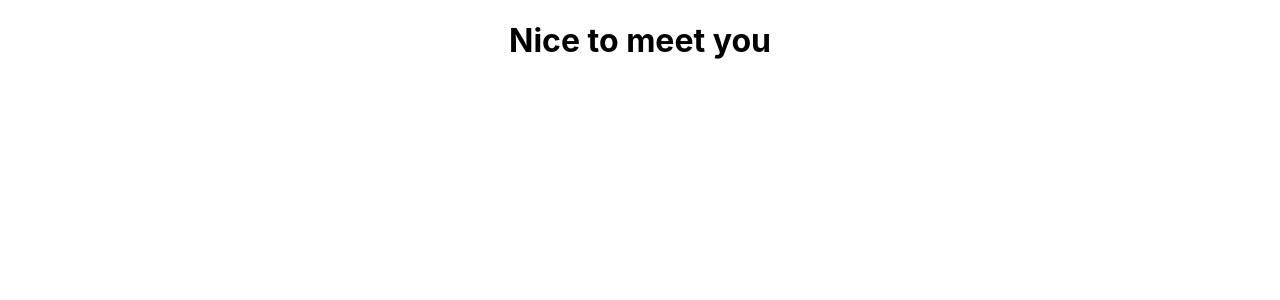
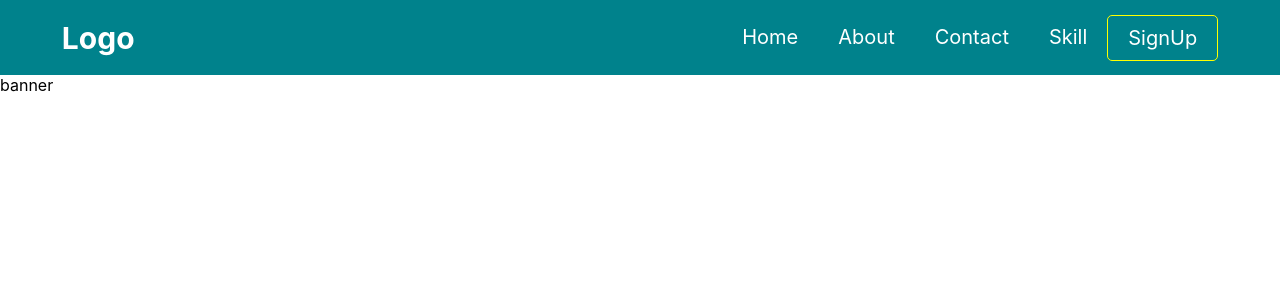
Before and after one commit to emon955/react-portfolio, a React (Create React App) app: page / in a window 1280 px wide. Shown: the top 300 px of the page. Built offline with nearby package versions, Linux system fonts and the light colour scheme.

Commit message:
start from nav

```diff
--- a/package.json
+++ b/package.json
@@ -9,6 +9,7 @@
     "@testing-library/user-event": "^13.5.0",
     "react": "^18.2.0",
     "react-dom": "^18.2.0",
+    "react-router-dom": "^6.4.5",
     "react-scripts": "5.0.1",
     "web-vitals": "^2.1.4"
   },
--- a/public/index.html
+++ b/public/index.html
@@ -24,6 +24,7 @@
       work correctly both with client-side routing and a non-root public URL.
       Learn how to configure a non-root public URL by running `npm run build`.
     -->
+    <link rel="stylesheet" href="https://use.fontawesome.com/releases/v5.15.4/css/all.css" integrity="sha384-DyZ88mC6Up2uqS4h/KRgHuoeGwBcD4Ng9SiP4dIRy0EXTlnuz47vAwmeGwVChigm" crossorigin="anonymous"/>
     <title>React App</title>
   </head>
   <body>
--- a/src/App.js
+++ b/src/App.js
@@ -1,11 +1,25 @@
-import logo from './logo.svg';
+
 import './App.css';
-
+import { BrowserRouter } from "react-router-dom"
+import { Routes, Route } from "react-router-dom"
+import About from './Component/About';
+import Contact from './Component/Contact';
+import Home from './Component/Home';
+import Navbar from './Component/Navbar/Navbar';
+import SignUp from './Component/SignUp';
+import Skill from './Component/Skill';
 function App() {
   return (
-    <div className="App">
-        <h1>Nice to meet you</h1>
-    </div>
+    <BrowserRouter>
+      <Navbar />
+      <Routes>
+        <Route path="/" element={<Home />} />
+        <Route path="about" element={<About />} />
+        <Route path="contact" element={<Contact />} />
+        <Route path="skill" element={<Skill />} />
+        <Route path="signup" element={<SignUp />} />
+      </Routes>
+    </BrowserRouter>
   );
 }
 
--- /dev/null
+++ b/src/Component/About.js
@@ -0,0 +1,9 @@
+import React from 'react'
+
+const About = () => {
+  return (
+    <div>about</div>
+  )
+}
+
+export default About
--- /dev/null
+++ b/src/Component/Banner.js
@@ -0,0 +1,9 @@
+import React from 'react'
+
+const Banner = () => {
+  return (
+    <div>banner</div>
+  )
+}
+
+export default Banner
--- /dev/null
+++ b/src/Component/Contact.js
@@ -0,0 +1,9 @@
+import React from 'react'
+
+const Contact = () => {
+  return (
+    <div>Contact</div>
+  )
+}
+
+export default Contact
--- /dev/null
+++ b/src/Component/Home.js
@@ -0,0 +1,11 @@
+import React from 'react'
+import Banner from './Banner'
+const Home = () => {
+  return (
+     <>
+       <Banner />
+     </>
+  )
+}
+
+export default Home
--- /dev/null
+++ b/src/Component/Navbar/Navbar.css
@@ -0,0 +1,77 @@
+*{
+    margin: 0;
+    padding: 0;
+    box-sizing: border-box;
+}
+.navbar{
+    display: flex;
+    justify-content: space-around;
+    align-items: center;
+    height: 75px;
+    background-color: #00828c;
+    color: white;
+}
+.logo{
+    font-size: 30px;
+}
+.nav-links{
+    display: flex;
+    justify-content: flex-end;
+    list-style: none;
+    width: 75%;
+}
+a{
+    text-decoration: none;
+    color: white;
+    font-size: 20px;
+    padding: 10px 20px;
+    cursor: pointer;
+}
+.signup{
+    border: 1px solid yellow;
+    border-radius: 5px;
+}
+.mobile-menu-icon{
+    display: none;
+}
+@media screen and (max-width:780px){
+    .nav-links{
+        display: none;
+    }
+    .nav-links-mobile{
+        position: absolute;
+        display: block;
+        list-style: none;
+        background-color: #005469;
+        left: 0;
+        top: 75px;
+        transition: all 0.5s ease-out;
+        width: 100%;
+    }
+    a{
+        text-align: center;
+        padding: 32px;
+        width: 100%;
+        transition: all 0.5s ease;
+    }
+    .signup{
+        border: none;
+    }
+    .mobile-menu-icon{
+        display: block;
+        position: absolute;
+        font-size: 30px;
+        color: white;
+        background-color: #00828c;
+        border: none;
+        outline: none;
+        top: 15px;
+        right: 25px;
+    }
+    .logo {
+        font-size: 30px;
+        position: absolute;
+        top: 11px;
+        left: 30px;
+    }
+}
--- /dev/null
+++ b/src/Component/Navbar/Navbar.js
@@ -0,0 +1,27 @@
+import React, { useState } from 'react'
+import {Link} from "react-router-dom";
+import "./Navbar.css"
+const Navbar = () => {
+  const [isMobile,setMobile]=useState(false)
+  return (
+    <nav className='navbar'>
+        <h3 className='logo'>Logo</h3>
+        <ul className={isMobile?"nav-links-mobile":"nav-links"}
+        onClick={()=> setMobile(false)}
+        >
+            <Link to="/" className='home'><li>Home</li></Link>
+            <Link to="/about" className='about'><li>About</li></Link>
+            <Link to="/contact" className='contact'><li>Contact</li></Link>
+            <Link to="/skill" className='skill'><li>Skill</li></Link>
+            <Link to="/signup" className='signup'><li>SignUp</li></Link>
+        </ul>
+        <button className='mobile-menu-icon'
+        onClick={()=> setMobile(!isMobile)}
+        >
+            {isMobile ? (<i className='fas fa-times'></i>):(<i className='fas fa-bars'></i>)}
+        </button>
+    </nav>
+  )
+}
+
+export default Navbar
--- /dev/null
+++ b/src/Component/SignUp.js
@@ -0,0 +1,9 @@
+import React from 'react'
+
+const SignUp = () => {
+  return (
+    <div>SignUp</div>
+  )
+}
+
+export default SignUp
--- /dev/null
+++ b/src/Component/Skill.js
@@ -0,0 +1,9 @@
+import React from 'react'
+
+const Skill = () => {
+  return (
+    <div>Skill</div>
+  )
+}
+
+export default Skill
```
Also changed, not shown: 1 other file (tests, documents, lock files or other folders).
